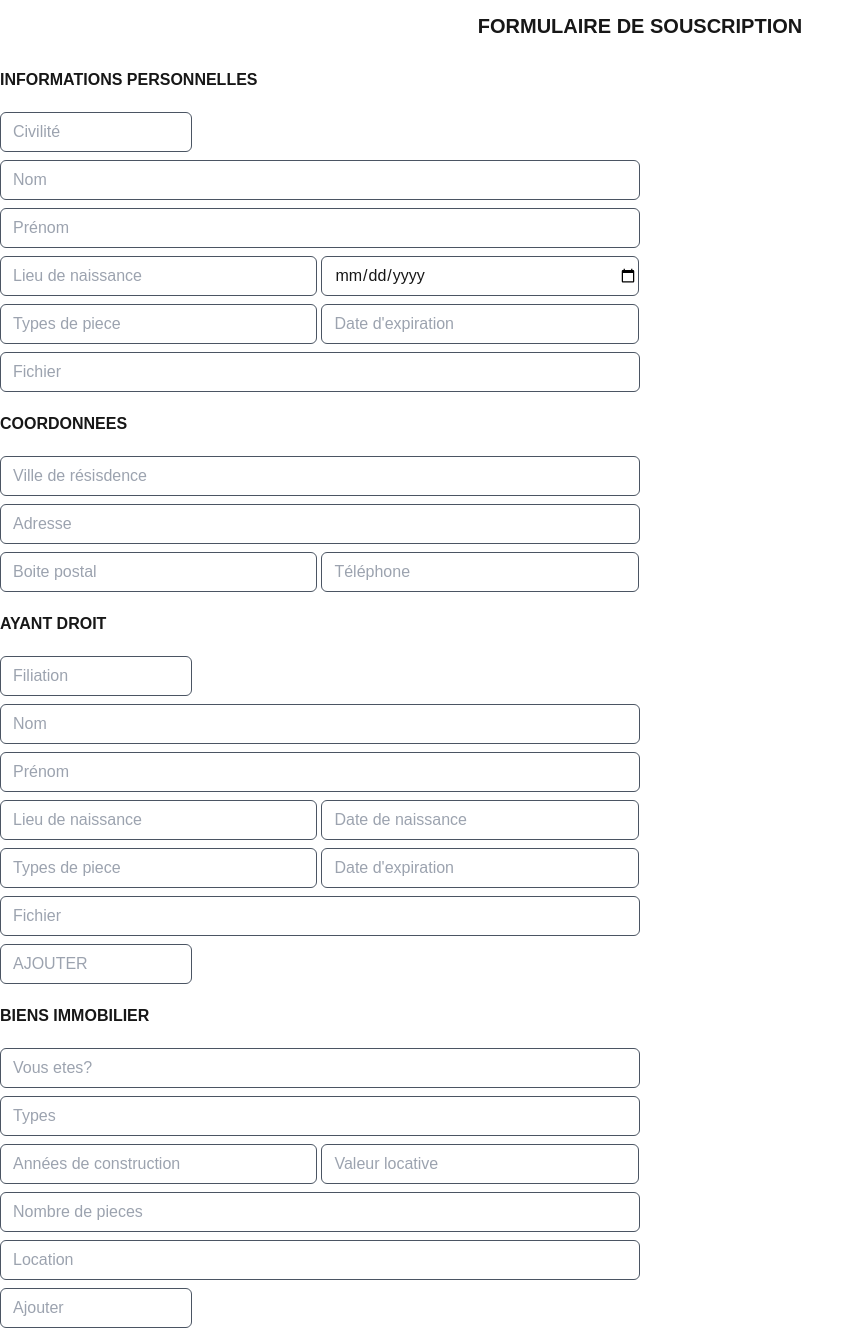
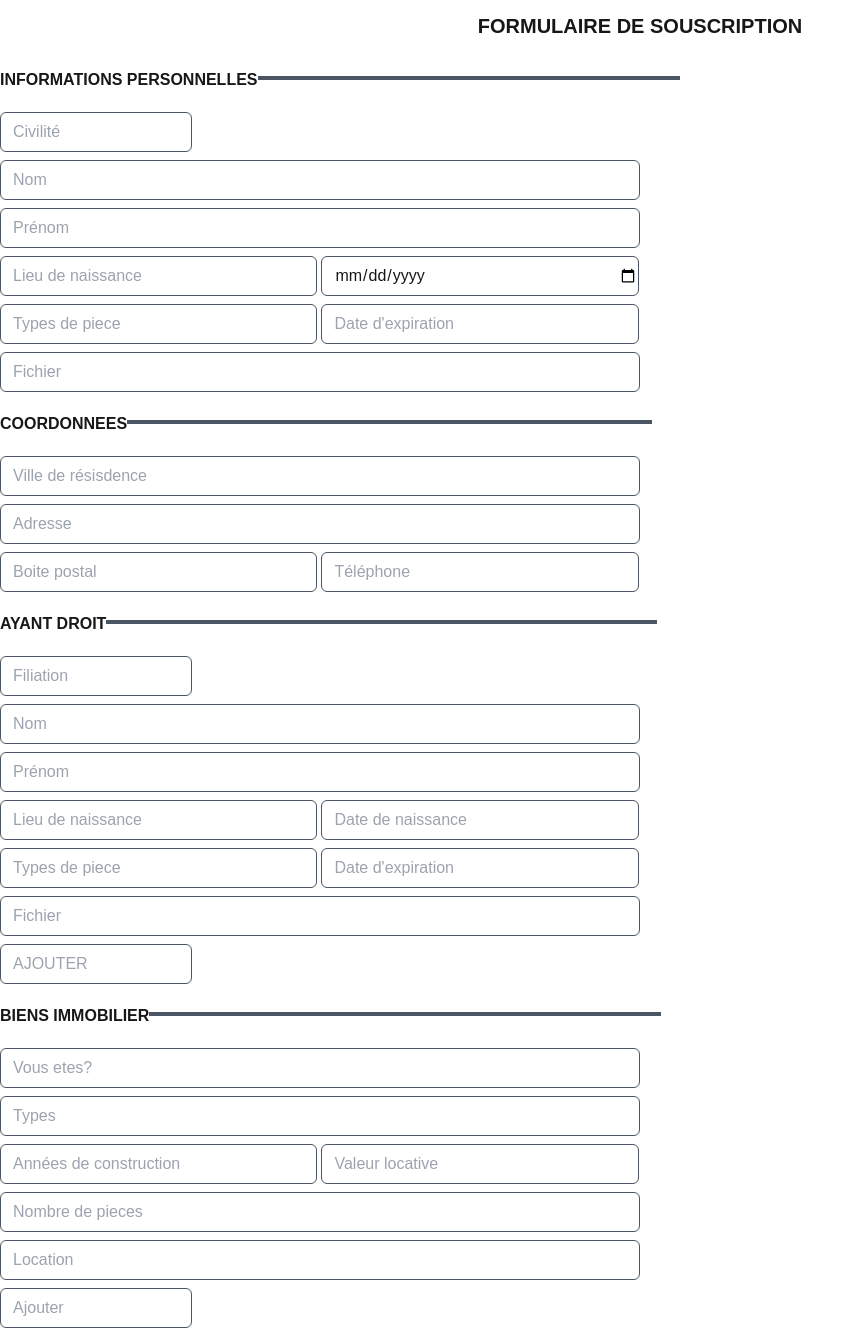
Before and after one commit to EmomiSethForgive/Formulaire__Newton, a Next.js app: page / in a window 1280 px wide. Shown: the whole page, without its empty margins (0-864 px from the left). Built offline with nearby package versions, Linux system fonts and the light colour scheme.

Commit message:
7 commit

```diff
--- a/app/components/Forms.jsx
+++ b/app/components/Forms.jsx
@@ -5,7 +5,7 @@ export function Forms() {
         <div className="flex flex-col w-95% gap-2">
           <div className="flex mt-3 mb-3 font-semibold w-full">
             <h1 className="max-sm:text-xs w-[] ">INFORMATIONS PERSONNELLES</h1>
-            <div className="w-[50%] md:w-[33%] bg-gray-600 bg-transparent md:mt-2 max-md:m-auto h-1"></div>
+            <div className="w-[50%] md:w-[33%] bg-gray-600 md:mt-2 max-md:m-auto h-1"></div>
           </div>
           <input type="text" placeholder="Civilité" className=" border border-gray-600 bg-transparent  h-10  rounded-md pl-3 max-sm:pl-2 w-[25%]  md:w-[15%] " />
           <input type="text" placeholder="Nom" className=" border border-gray-600 bg-transparent  h-10  rounded-md pl-3 max-sm:pl-2 max-sm:w-full w-[70%] md:w-[50%] " />
@@ -21,7 +21,7 @@ export function Forms() {
           <input type="text" placeholder="Fichier" className="border border-gray-600 bg-transparent  h-10  rounded-md pl-3 max-sm:pl-2 max-sm:w-full w-[70%] md:w-[50%] " />
           <div className="flex w-full mt-3 mb-3 font-semibold ">
             <h1 className="max-sm:text-xs">COORDONNEES</h1>
-            <div className="w-[90%] bg-gray-600 bg-transparent md:w-[41%] md:mt-2 max-sm:m-auto h-1"></div>
+            <div className="w-[90%] bg-gray-600 md:w-[41%] md:mt-2 max-sm:m-auto h-1"></div>
           </div>
           <input type="text" placeholder="Ville de résisdence" className="border border-gray-600 bg-transparent  h-10  rounded-md pl-3 max-sm:pl-2 max-sm:w-full w-[70%] md:w-[50%] " />
           <input type="text" placeholder="Adresse" className="border border-gray-600 bg-transparent  h-10  rounded-md pl-3 max-sm:pl-2 max-sm:w-full w-[70%] md:w-[50%] " />
@@ -31,7 +31,7 @@ export function Forms() {
           </div>
           <div className="flex w-full mt-3 mb-3 font-semibold ">
             <h1 className="max-sm:text-xs">AYANT DROIT</h1>
-            <div className="w-[80%] md:w-[43%] md:mt-2 bg-gray-600 bg-transparent  max-sm:m-auto h-1"></div>
+            <div className="w-[80%] md:w-[43%] md:mt-2 bg-gray-600 max-sm:m-auto h-1"></div>
           </div>
           <input type="text" placeholder="Filiation" className="border border-gray-600 bg-transparent  h-10  rounded-md pl-3 max-sm:pl-2 w-[25%]  md:w-[15%] " />
           <input type="text" placeholder="Nom" className="border border-gray-600 bg-transparent  h-10  rounded-md pl-3 max-sm:pl-2 max-sm:w-full w-[70%] md:w-[50%] " />
@@ -48,7 +48,7 @@ export function Forms() {
           <input type="text" placeholder="AJOUTER" className="border border-gray-600 bg-transparent  h-10  rounded-md pl-3 max-sm:pl-2 w-[25%]  md:w-[15%] " />
           <div className="flex w-full mt-3 mb-3 font-semibold ">
             <h1 className="max-sm:text-xs">BIENS IMMOBILIER</h1>
-            <div className="w-[72%] bg-gray-600 bg-transparent md:w-[40%] md:mt-2  max-sm:m-auto h-1"></div>
+            <div className="w-[72%] bg-gray-600 md:w-[40%] md:mt-2  max-sm:m-auto h-1"></div>
           </div>
           <input type="text" placeholder="Vous etes?" className="border border-gray-600 bg-transparent  h-10  rounded-md pl-3 max-sm:pl-2 max-sm:w-full w-[70%] md:w-[50%] " />
           <input type="text" placeholder="Types" className="border border-gray-600 bg-transparent  h-10  rounded-md pl-3 max-sm:pl-2 max-sm:w-full w-[70%] md:w-[50%] " />
```
